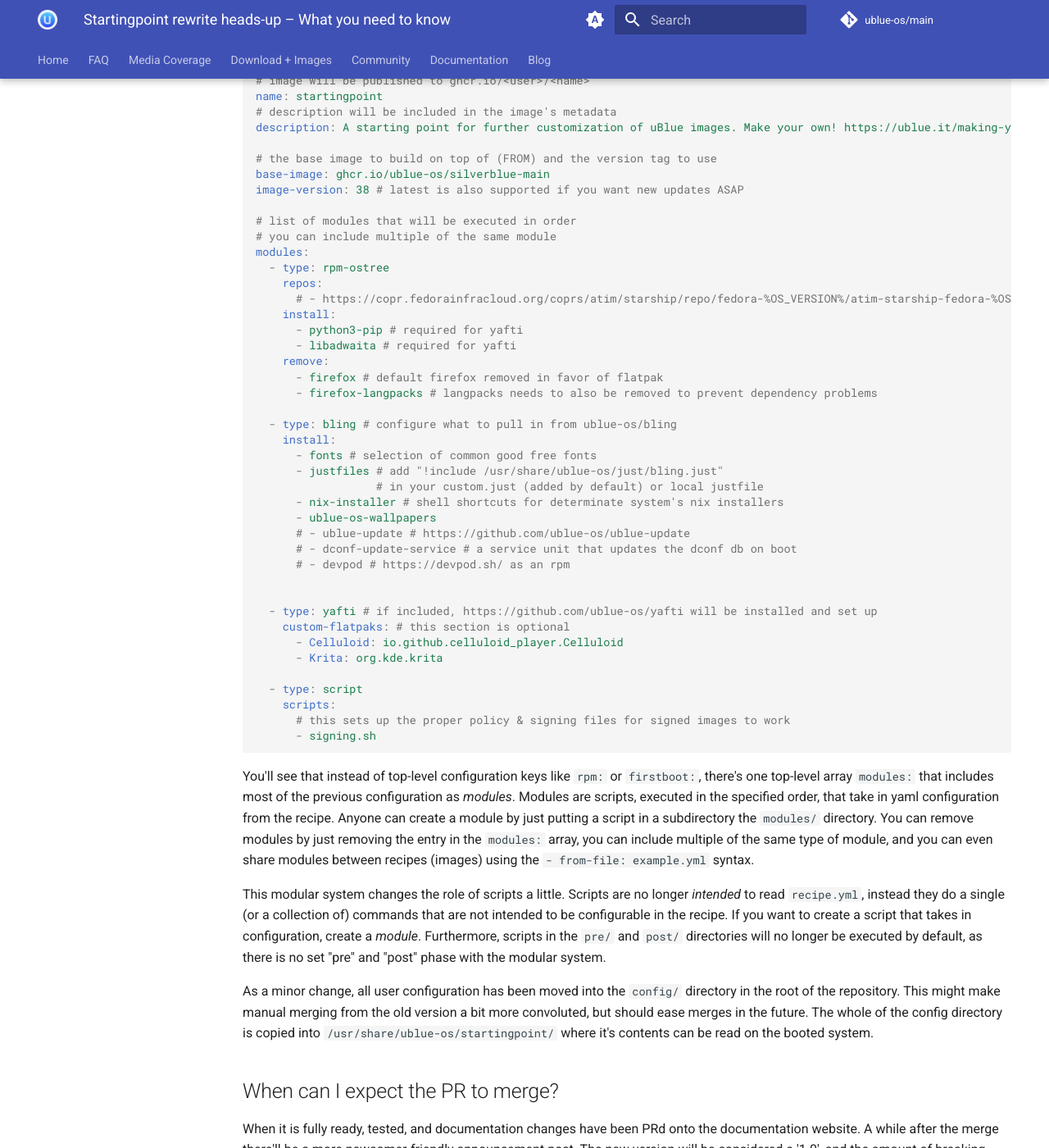
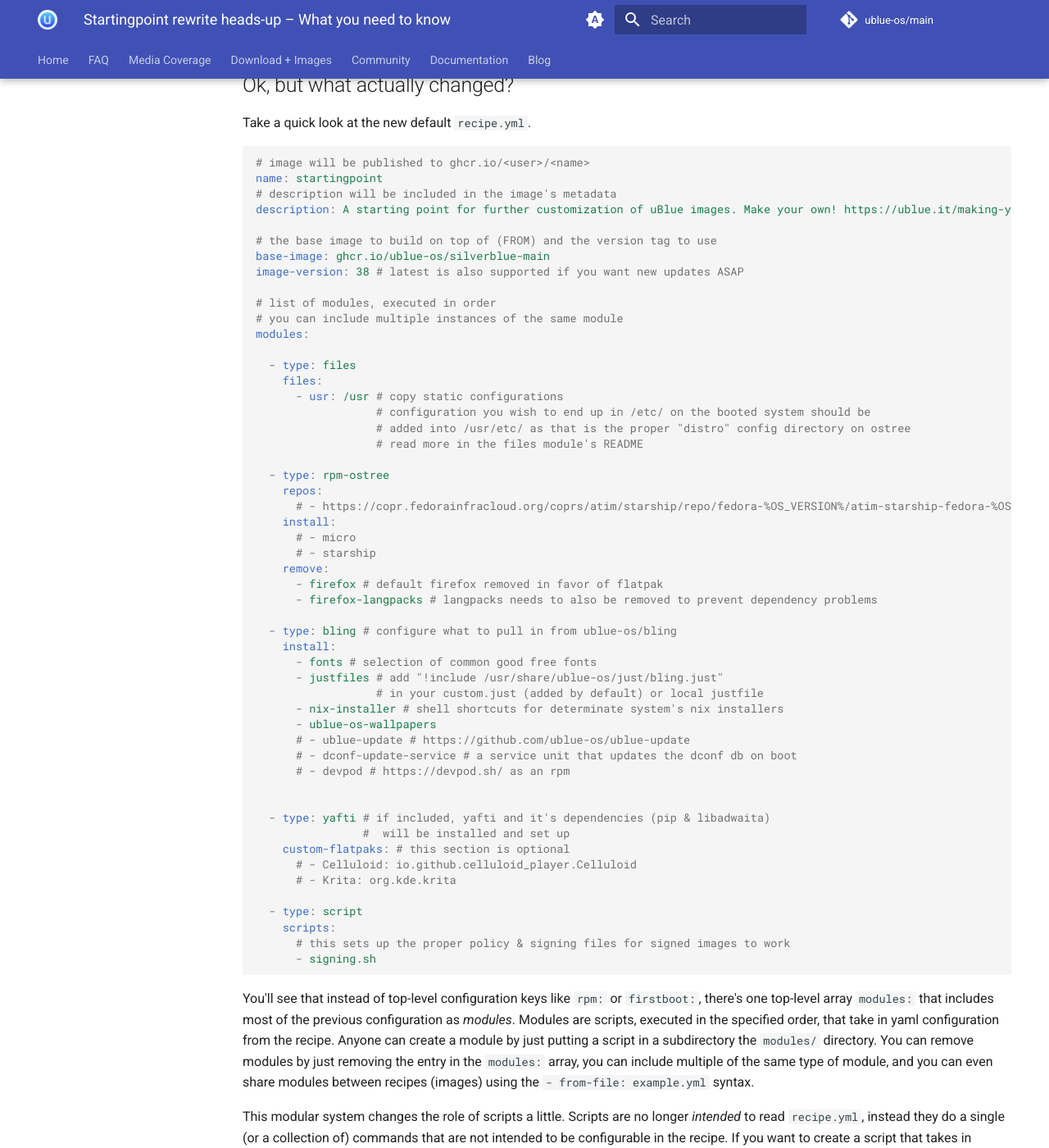
Before and after one commit to ublue-os/website, an MkDocs documentation site: the page built from docs/blog/posts/startingpoint-rewrite-heads-up.md, in a window 1280 px wide and 1400 px high, scrolled down 1092 px. Shown: the whole window at 82% size. Built offline with MkDocs 1.6.1 and Material for MkDocs 9.7.7, drawn with Linux system fonts in a browser that asks for light colours; comment, search, counter and statistics services are not loaded; some of the changed text lies outside the part shown.

Commit message:
feat: startingpoint rewrite-related docs updates (#445)
* chore:rm sp-specific modification docs, modularity

* fix: remove inaccuracies in previous blog post
things change quickly, huh?
thought it'd still be good for the primary blog post
to not be out of date.

* feat: fetch docs for startingpoint modules

* fix: point to correct place for module doxcs

* feat: title for modules page

```diff
--- a/docs/blog/posts/startingpoint-rewrite-heads-up.md
+++ b/docs/blog/posts/startingpoint-rewrite-heads-up.md
@@ -10,6 +10,10 @@ links:
 ---
 
 # Startingpoint rewrite heads-up – What you need to know
+
+!!! note
+
+  This post was edited on 2023-09-09 to change some inaccurate details. The PR has now been merged.
 
 Startingpoint, the 'template' repository for creating custom images that includes a simplified configuration format `recipe.yml`, has been going through a rewrite for almost a month now. The rewrite is going to be merged as soon as it and the documentation is ready and tested, and this post will guide you through the changes.
 
@@ -41,15 +45,23 @@ description: A starting point for further customization of uBlue images. Make yo
 base-image: ghcr.io/ublue-os/silverblue-main
 image-version: 38 # latest is also supported if you want new updates ASAP
 
-# list of modules that will be executed in order
-# you can include multiple of the same module
+# list of modules, executed in order
+# you can include multiple instances of the same module
 modules:
+
+  - type: files
+    files:
+      - usr: /usr # copy static configurations
+                  # configuration you wish to end up in /etc/ on the booted system should be
+                  # added into /usr/etc/ as that is the proper "distro" config directory on ostree
+                  # read more in the files module's README
+
   - type: rpm-ostree
     repos:
       # - https://copr.fedorainfracloud.org/coprs/atim/starship/repo/fedora-%OS_VERSION%/atim-starship-fedora-%OS_VERSION%.repo
     install:
-      - python3-pip # required for yafti
-      - libadwaita # required for yafti
+      # - micro
+      # - starship
     remove:
       - firefox # default firefox removed in favor of flatpak
       - firefox-langpacks # langpacks needs to also be removed to prevent dependency problems
@@ -66,10 +78,11 @@ modules:
       # - devpod # https://devpod.sh/ as an rpm
 
 
-  - type: yafti # if included, https://github.com/ublue-os/yafti will be installed and set up
+  - type: yafti # if included, yafti and it's dependencies (pip & libadwaita)
+                #  will be installed and set up
     custom-flatpaks: # this section is optional
-      - Celluloid: io.github.celluloid_player.Celluloid
-      - Krita: org.kde.krita
+      # - Celluloid: io.github.celluloid_player.Celluloid
+      # - Krita: org.kde.krita
 
   - type: script
     scripts:
@@ -81,7 +94,7 @@ You'll see that instead of top-level configuration keys like `rpm:` or `firstboo
 
 This modular system changes the role of scripts a little. Scripts are no longer *intended* to read `recipe.yml`, instead they do a single (or a collection of) commands that are not intended to be configurable in the recipe. If you want to create a script that takes in configuration, create a *module*. Furthermore, scripts in the `pre/` and `post/` directories will no longer be executed by default, as there is no set "pre" and "post" phase with the modular system.
 
-As a minor change, all user configuration has been moved into the `config/` directory in the root of the repository. This might make manual merging from the old version a bit more convoluted, but should ease merges in the future. The whole of the config directory is copied into `/usr/share/ublue-os/startingpoint/` where it's contents can be read on the booted system.
+As a minor change, all user configuration has been moved into the `config/` directory in the root of the repository. This might make manual merging from the old version a bit more convoluted, but should ease merges in the future.
 
 ## When can I expect the PR to merge?
 
--- a/mkdocs.yml
+++ b/mkdocs.yml
@@ -147,5 +147,13 @@ nav:
           - Installation: tinker/installation.md
           - Modification: tinker/modification.md
           - Community: tinker/community.md
+          - Modules:
+            - tinker/modules/index.md
+            - bling: tinker/modules/bling.md
+            - files: tinker/modules/files.md
+            - rpm-ostree: tinker/modules/rpm-ostree.md
+            - script: tinker/modules/script.md
+            - systemd: tinker/modules/systemd.md
+            - yafti: tinker/modules/yafti.md
   - Blog:
       - blog/index.md
```
Also changed, not shown: docs/tinker/modification.md (+2 -22 lines), docs/tinker/modules/bling.md (added, +3 -0 lines), docs/tinker/modules/files.md (added, +3 -0 lines), docs/tinker/modules/index.md (added, +3 -0 lines), docs/tinker/modules/rpm-ostree.md (added, +3 -0 lines), docs/tinker/modules/script.md (added, +3 -0 lines), docs/tinker/modules/systemd.md (added, +3 -0 lines), docs/tinker/modules/yafti.md (added, +3 -0 lines).
